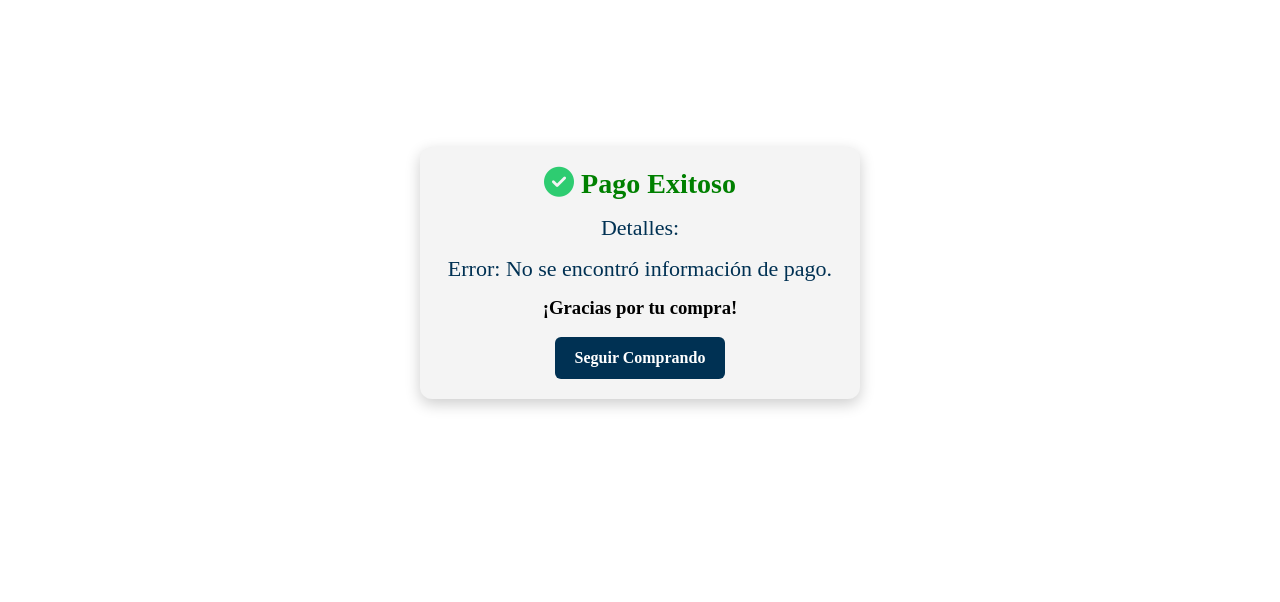
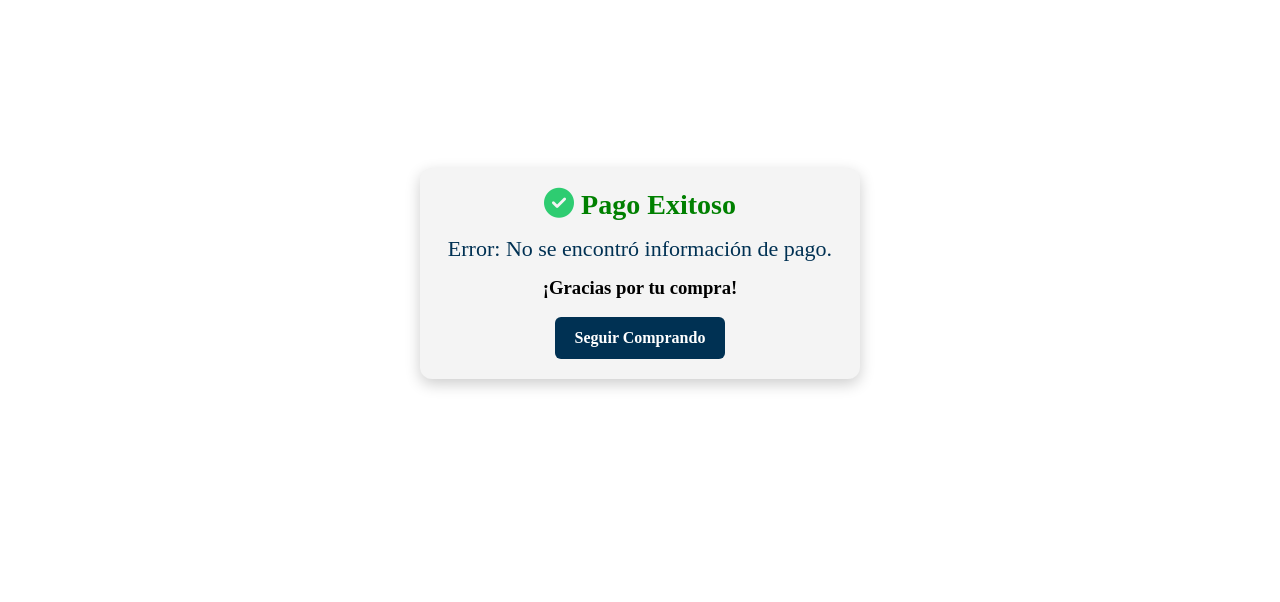
Before and after one commit to AdvanceTIe/MTL-Collection, a website: page frontend/success.html in a window 1280 px wide. Shown: the part 92-694 px from the top of the page. Drawn offline with Linux system fonts and the light colour scheme; no server answers; a script that the page names is missing.

```diff
--- a/frontend/success.html
+++ b/frontend/success.html
@@ -76,13 +76,13 @@
         <div class="payment-wrapper">
              <section class="payment-success">
             <h1> <i class="fas fa-check-circle success-icon"></i> <span>Pago Exitoso</span></h1>
-            <p>Detalles:</p>
+            <!--<p>Detalles:</p>-->
             <div id="payment-details">
                 <ul>
                     <li><strong>Fecha del pago:</strong> <span id="created"></span></li>
                     <li><strong>ID-Transacción:</strong> <span id="transaction_id"></span></li>
                     <li><strong>Estado del pago:</strong> <span id="payment-status"></span></li>
-                    <li><strong>Monto total:</strong> <span id="total-amount"></span></li>
+                    <li><strong>Monto total:</strong> <span id="total-amount"></span> </li>
                     <li><strong>Moneda:</strong> <span id="currency"></span></li>
                     <li><strong>Nombre:</strong> <span id="customer-name"></span></li>
                     <li><strong>Correo del cliente:</strong> <span id="customer-email"></span></li>
@@ -142,7 +142,9 @@
             if (!sessionId) return;
 
             try {
+                //const response = await fetch(`http://localhost:3001/payment-details?session_id=${sessionId}`);
                 const response = await fetch(`https://www.myth-toys-lover.com/payment-details?session_id=${sessionId}`);
+
                 if (!response.ok) throw new Error('Error al obtener detalles');
 
                 const data = await response.json();
```
Lines whose indentation alone changed are shown as unchanged.
